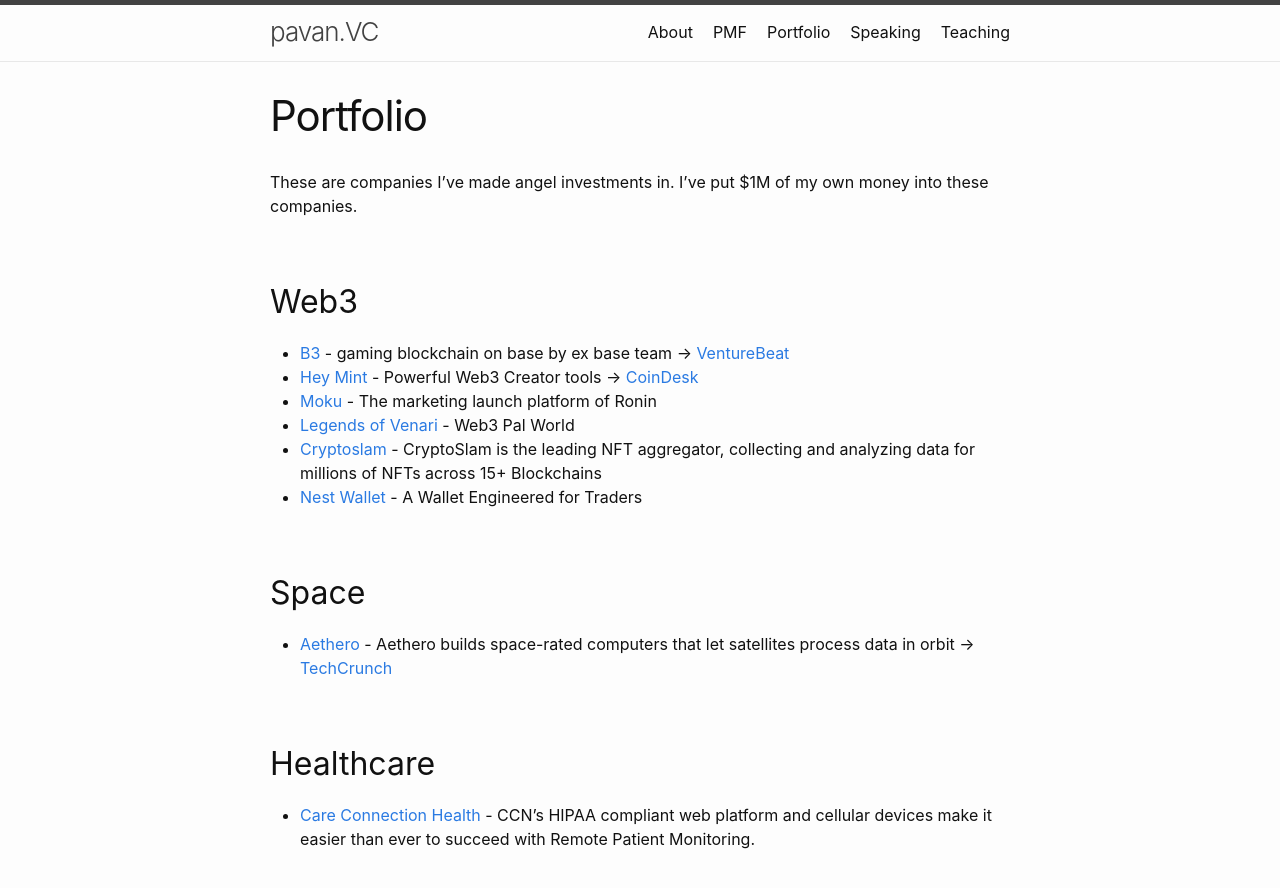
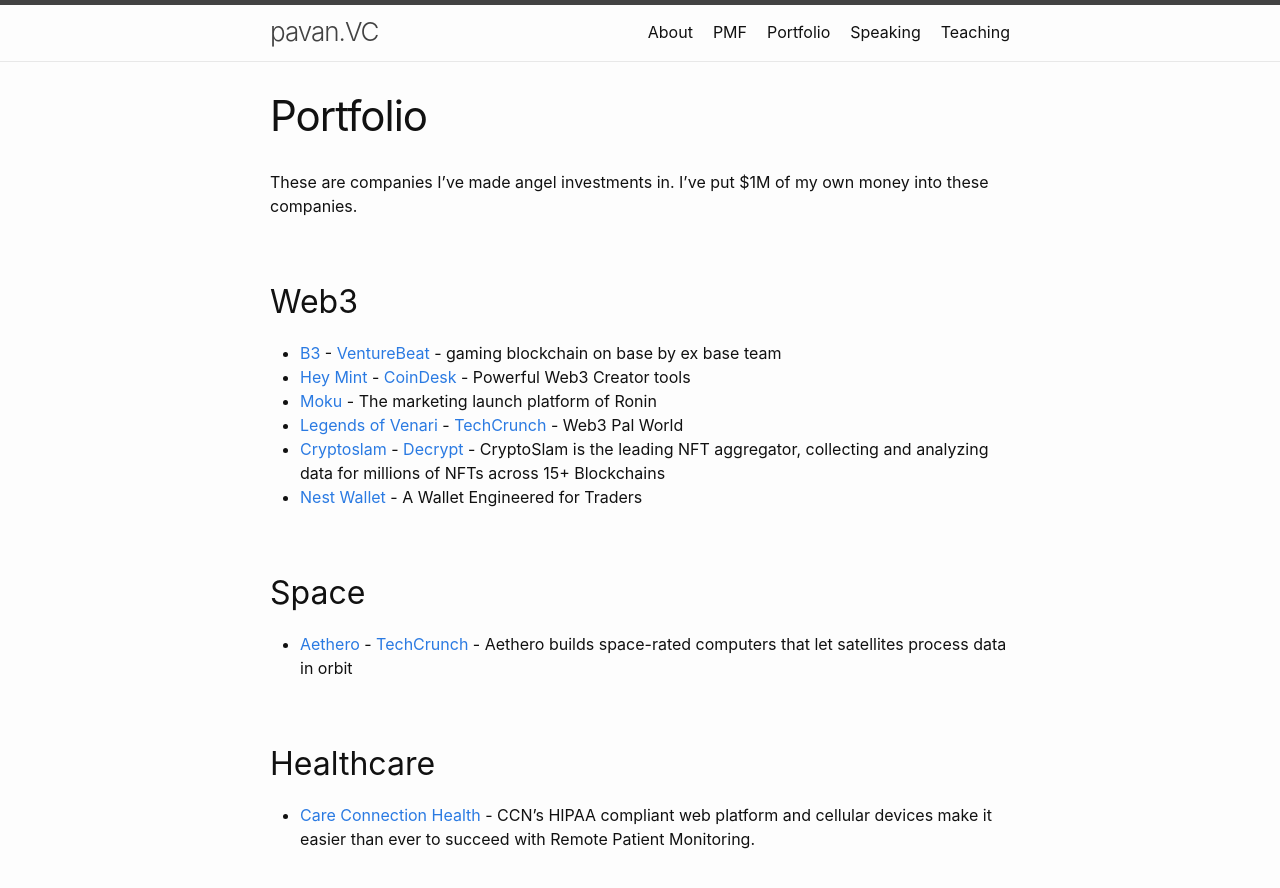
Before and after one commit to katpavan/katpavan.github.io, a Jekyll site: the page built from portfolio.md, in a window 1280 px wide and 900 px high. Shown: the top 888 px of the window. Built offline with Jekyll 4.4.1, drawn with Linux system fonts in a browser that asks for light colours.

Commit message:
Update portfolio.md

```diff
--- a/portfolio.md
+++ b/portfolio.md
@@ -8,15 +8,15 @@
 
 ## Web3
 
-- [B3](https://x.com/b3dotfun/) - gaming blockchain on base by ex base team -> [VentureBeat](https://venturebeat.com/games/npc-labs-raises-18m-to-bring-mainstream-games-to-web3/)
-- [Hey Mint](https://www.heymint.xyz/) - Powerful Web3 Creator tools -> [CoinDesk](https://www.coindesk.com/web3/2023/05/15/web3-education-leaders-team-up-to-roll-out-beginner-nft-platform-heymint/)
+- [B3](https://x.com/b3dotfun/) - [VentureBeat](https://venturebeat.com/games/npc-labs-raises-18m-to-bring-mainstream-games-to-web3/) - gaming blockchain on base by ex base team
+- [Hey Mint](https://www.heymint.xyz/) - [CoinDesk](https://www.coindesk.com/web3/2023/05/15/web3-education-leaders-team-up-to-roll-out-beginner-nft-platform-heymint/) - Powerful Web3 Creator tools
 - [Moku](https://x.com/Moku_HQ/status/1805407187482640642) - The marketing launch platform of Ronin
-- [Legends of Venari](https://legendsofvenari.com/) - Web3 Pal World
-- [Cryptoslam](https://cryptoslam.io/) - CryptoSlam is the leading NFT aggregator, collecting and analyzing data for millions of NFTs across 15+ Blockchains
+- [Legends of Venari](https://legendsofvenari.com/) - [TechCrunch](https://techcrunch.com/2022/11/09/say-hello-to-the-newest-crypto-startups-from-web3-accelerator-alliance-daos-demo-day/) - Web3 Pal World
+- [Cryptoslam](https://cryptoslam.io/) - [Decrypt](https://decrypt.co/211547/solana-nft-sales-skyrocket-ethereum-monthly-volume) - CryptoSlam is the leading NFT aggregator, collecting and analyzing data for millions of NFTs across 15+ Blockchains
 - [Nest Wallet](https://nestwallet.xyz/) - A Wallet Engineered for Traders
 
 ## Space
-- [Aethero](https://aethero.com/) - Aethero builds space-rated computers that let satellites process data in orbit -> [TechCrunch](https://techcrunch.com/2024/07/02/computing-and-shielding-startups-join-forces-to-put-ai-capable-chips-in-space/)
+- [Aethero](https://aethero.com/) - [TechCrunch](https://techcrunch.com/2024/07/02/computing-and-shielding-startups-join-forces-to-put-ai-capable-chips-in-space/) - Aethero builds space-rated computers that let satellites process data in orbit
 
 ## Healthcare
 
```
